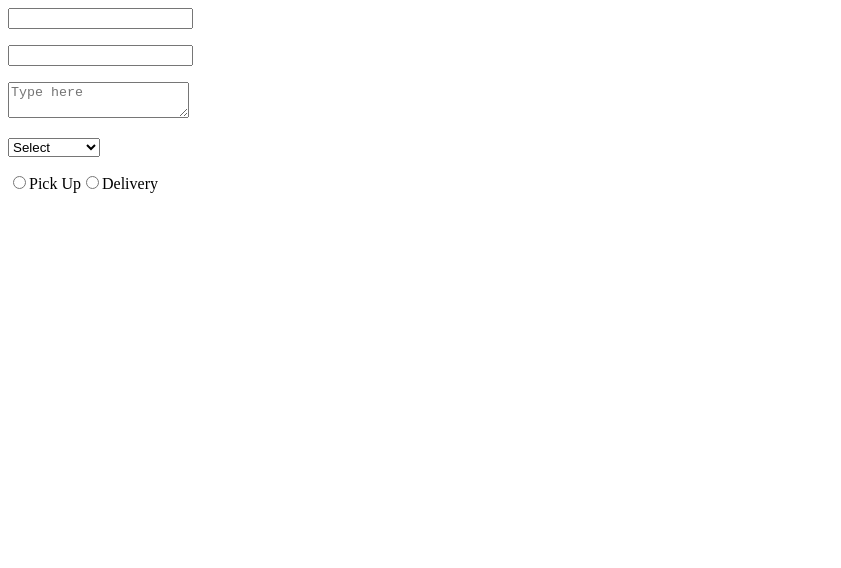
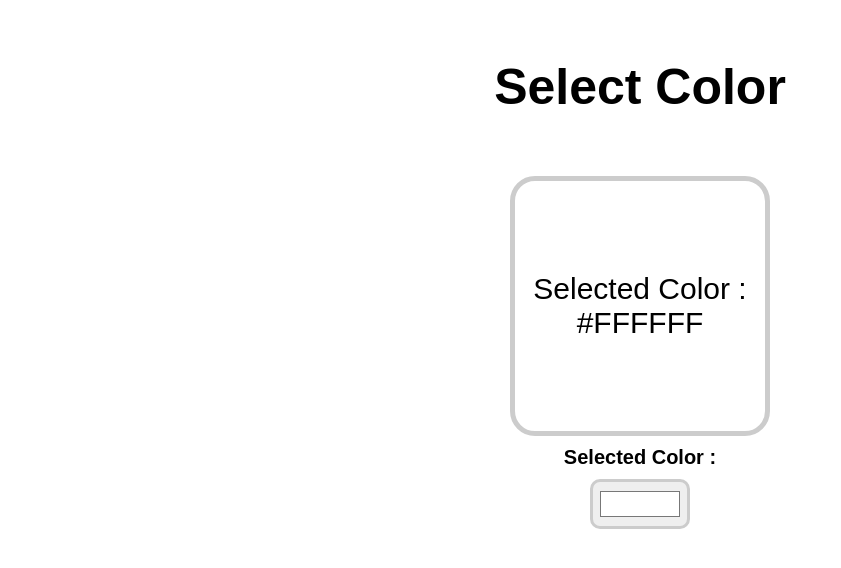
Before and after one commit to shravan-g-k/learn-react, a React (Vite) app: page / in a window 1280 px wide. Shown: the top 568 px of the page, without its empty margins (0-841 px from the left). Built offline with nearby package versions, Linux system fonts and the light colour scheme.

Commit message:
color picker project

```diff
--- a/src/App.jsx
+++ b/src/App.jsx
@@ -1,9 +1,9 @@
-import Component from "./Component.jsx";
+import ColorPicker from "./ColorPicker.jsx";
 function App() {
 
   return (
     <>
-  <Component/>
+  <ColorPicker/>
     </>
   );
 }
--- /dev/null
+++ b/src/ColorPicker.jsx
@@ -0,0 +1,23 @@
+import React,{useState} from 'react';
+function ColorPicker(){
+
+    const [color,setColor] = useState("#FFFFFF")
+
+    const handleColorChange = (event)=>{
+        setColor(event.target.value);
+    };
+    return (
+        <div className='color-picker-container'>
+            <h1>Select Color</h1>
+            <div className='color-display' style={{backgroundColor : color}}>
+            <p>Selected Color : {color}</p>
+            </div>
+            <label>Selected Color : </label>
+            <input type="color" value={color} onChange={handleColorChange} />
+
+        </div>
+    );
+
+}
+
+export default ColorPicker;
--- a/src/Component.jsx
+++ /dev/null
@@ -1,62 +0,0 @@
-import React,{ useState  } from 'react'
-
-function Component() {
-
-    const [name,setName] = useState("");
-    const [quantity,setQuantity] = useState();
-    const [comment,setComment] = useState();
-    const [payment,setPayment] = useState("");
-    const [shipping,setShipping] = useState();
-
-    const handleChanges = (event) => {
-        setName(event.target.value);
-    }
-    const handleQuantityChanges = (event) => {
-        setQuantity(event.target.value);
-    }
-
-    const handleCommentChanges = (event) => {
-        setComment(event.target.value);
-    }
-    const handlePaymentChanges = (event) => {
-        setPayment(event.target.value);
-    }
-
-    const handleShippingChanges =  (event) => {
-        setShipping(event.target.value);
-    }
-
-    return (
-        <div>
-            <input value={name} onChange={handleChanges}  type="text" />
-            <p>{name}</p>
-            <input value={quantity} onChange={handleQuantityChanges}  type="number" />
-            <p>{quantity}</p>
-            <textarea onChange={handleCommentChanges} placeholder='Type here'>{comment}</textarea>
-            <p>{comment}</p>
-             <select value={payment} onChange={handlePaymentChanges}>
-                <option value="">Select</option>
-                <option value="visa">Visa</option>
-                <option value="MasterCard">MasterCard</option>
-                <option value="Rupay">Rupay</option>
-            </select>
-            <p>{payment}</p>
-            <label >
-                <input value = "Pick Up" type='radio' onChange={handleShippingChanges} checked={shipping==="Pick Up"}>
-                </input>
-                Pick Up
-            </label>
-            <label >
-                <input value = "Delivery" type='radio' onChange={handleShippingChanges} checked={shipping==="Delivery"}>
-                </input>
-                Delivery
-            </label>
-            <p>
-                {shipping}
-            </p>
-        </div>
-    );
-
-}
-
-export default Component;
--- a/src/index.css
+++ b/src/index.css
@@ -1,28 +1,45 @@
-.counter-container{
- text-align: center;
- font-family: Arial, Helvetica, sans-serif;
+body{
+  font-family: Arial, Helvetica, sans-serif;
 }
 
-.count-display{
-  font-size: 50px;
-  color: blueviolet;
-
+.color-picker-container{
+  display: flex;
+  flex-direction: column;
+  align-items: center;
 }
 
-.increment-button,.decrement-button,.reset-button{
-  width: 150px;
-  height: 50px;
-  color: white;
-  font-weight: bold;
-  font-size: 20px;
-  background-color: rgb(106, 71, 234);
-  border: none;
-  margin: 0px 20px ;
+h1{
+  margin: 50px;
+  font-size: 50px;
 }
 
-.increment-button:hover,.decrement-button:hover,.reset-button:hover{
-  width: 160px;
-  height: 55px;
-  background-color: rgb(41, 7, 108);
+.color-display{
+  width: 250px;
+  height: 250px;
+  display: flex;
+  justify-content: center;
+  align-items: center;
+  border: 5px solid hsl(0, 0%, 80%);
+  border-radius: 25px;
+  margin: 10px;
+  transition: 0.25s ease;
+}
 
+.color-display p{
+  font-size: 30px;
+  text-align: center;
 }
+
+label{
+  font-size: 20px;
+  font-weight: bold;
+  margin-bottom: 10px;
+}
+
+input[type="color"]{
+  width: 100px;
+  height: 50px;
+  border-radius: 10px;
+  padding: 5px;
+  border: 3px solid hsl(0, 0%, 80%);
+}
```
